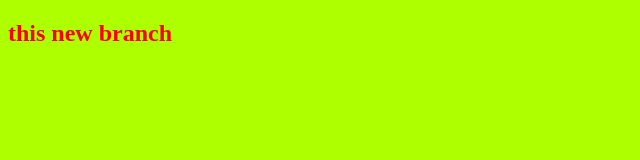
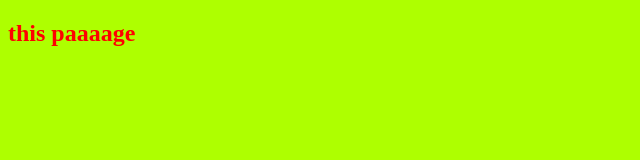
Before and after one commit to mostafasalahsanosy/myproject, a plain HTML site: page index.html in a window 1280 px wide. Shown: the full height of the page, 0-640 px from the left. Drawn offline with Linux system fonts and the light colour scheme.

Commit message:
new change

```diff
--- a/index.html
+++ b/index.html
@@ -8,7 +8,7 @@
     <link rel="stylesheet" href="style.css">
 </head>
 <body>
-    <h2>this new branch</h2>
+    <h2>this paaaage</h2>
     <script src="app.js"></script>
 </body>
 </html>
```
